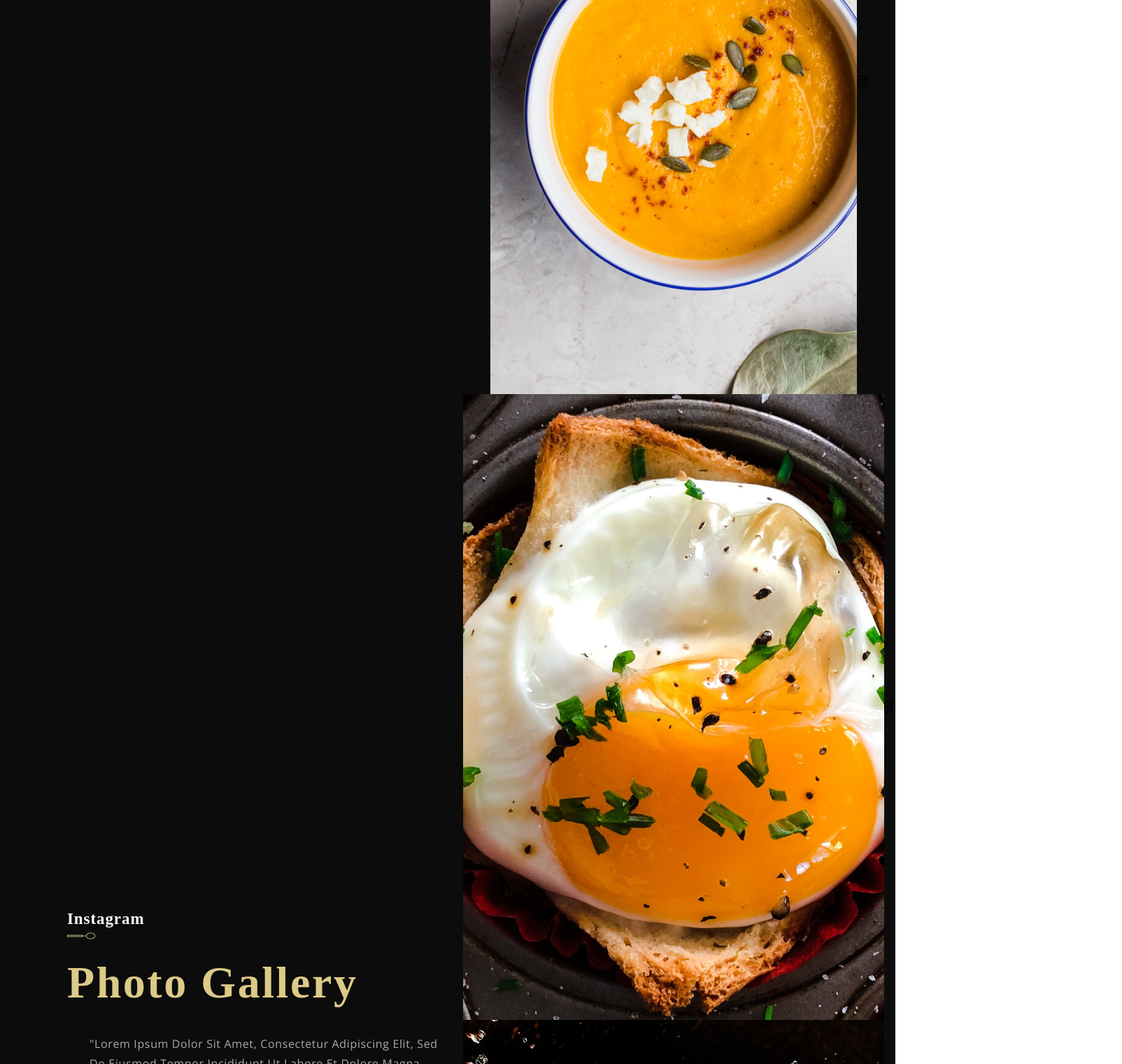
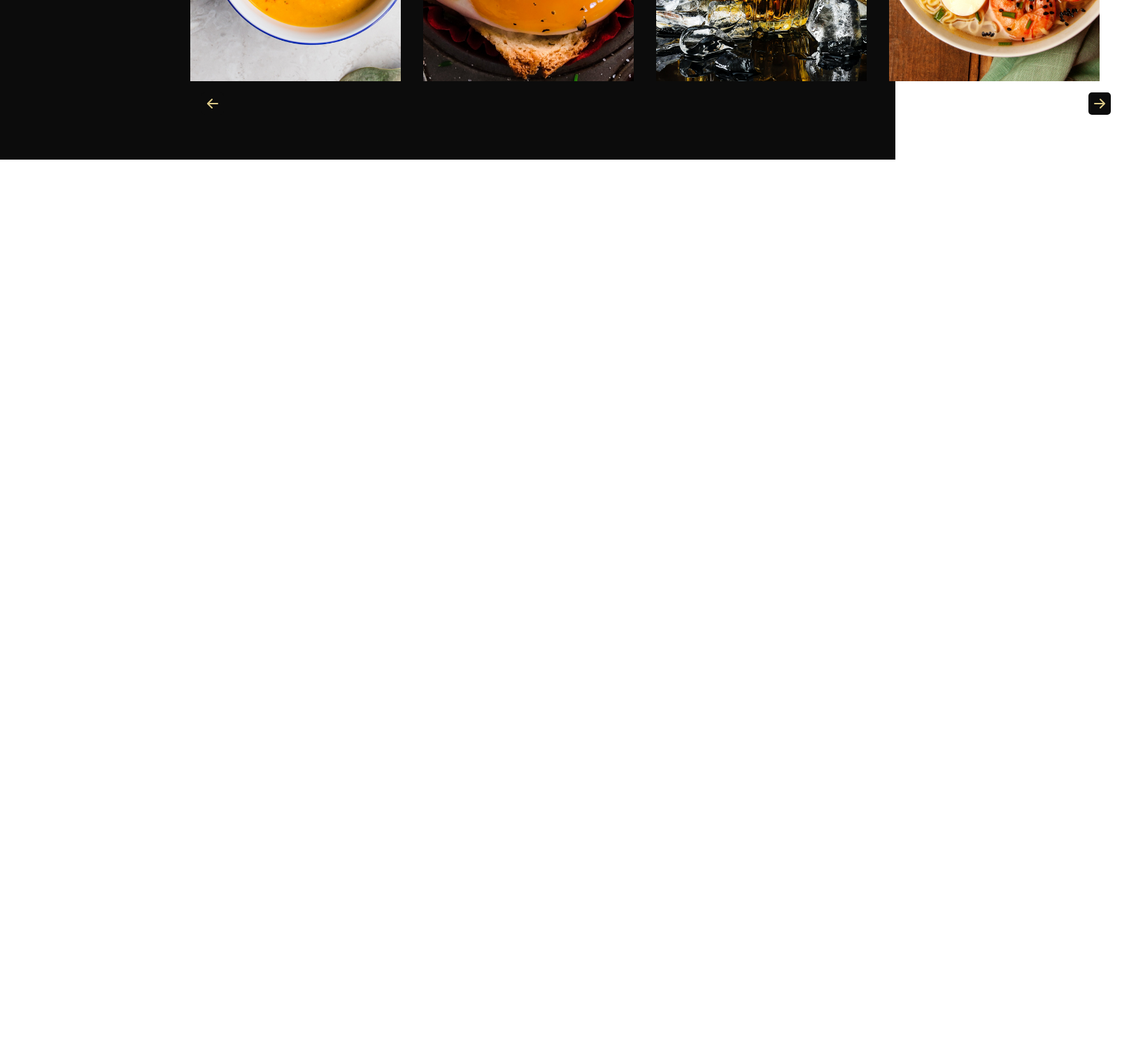
Before and after one commit to Smashedpurse/Geritch-React, a React (Vite) app: page / in a window 1280 px wide. Shown: the part 6200-7720 px from the top of the page at 70% size, 1604 px wide, since content can reach past the window. After the commit the page ends 6428 px from the top, so only its background shows below. Built offline with nearby package versions, Linux system fonts and the light colour scheme; a web font is replaced by a local one.

Commit message:
Add the styles into the Gallerys.css

```diff
--- a/src/containers/Gallery/Gallery.css
+++ b/src/containers/Gallery/Gallery.css
@@ -5,3 +5,101 @@
     background: var(--color-black);
     padding:4rem 0 4rem 6rem;
 }
+
+.app__gallery-content{
+    flex: 1;
+    display: flex;
+    justify-content: center;
+    align-items: flex-start;
+    flex-direction: column;
+
+    min-width: 500px;
+    padding-right: 2rem;
+}
+
+.app__gallery-content button{
+    margin-top: 1rem;
+}
+
+
+.app__gallery-images{
+    flex: 1;
+    display: flex;
+    flex-direction: row;
+    max-width: 50%;
+    position: relative;
+}
+
+.app__gallery-images_container{
+    display: flex;
+    flex-direction: row;
+    width: max-content;
+    overflow-x: scroll;
+
+    -ms-overflow-style: none;
+    scrollbar-width: none;
+}
+
+.app__gallery-images_container::-webkit-scrollbar{
+    display: none;
+}
+
+
+.app__gallery-images_card{
+    position: relative;
+    min-width: 301px;
+    height: 447px;
+    margin-right: 2rem;
+}
+
+.gallery__image-icon{
+    position: absolute;
+    color:#FFF;
+
+    font-size: 2rem;
+    opacity: 0.5;
+    transition: .5s ease;
+    cursor: pointer;
+}
+
+.app__gallery-images_card img{
+    width: 100%;
+    height: 100%;
+    object-fit: cover;
+    opacity: 1;
+    transition: 0.5s ease;
+}
+
+.app__gallery-images_card:hover img{
+    opacity: 0.35;
+}
+
+
+.app__gallery-images_card:hover .gallery__image-icon{
+    opacity: 1;
+}
+
+
+.app__gallery-images_arrows{
+    width: 100%;
+    display: flex;
+    justify-content: space-between;
+    align-items: center;
+    padding: 0 1rem;
+    position: relative;
+    bottom: 5%;
+    margin-top: 1rem;
+}
+
+.gallery__arrow-icon{
+    color: var(--color-golden);
+    font-size: 2rem;
+    cursor: pointer;
+    background-color: var(--color-black);
+    border-radius: 5px;
+}
+
+
+.gallery__arrow-icon:hover{
+    color: var(--color-white);
+}
--- a/src/containers/Gallery/Gallery.jsx
+++ b/src/containers/Gallery/Gallery.jsx
@@ -32,17 +32,17 @@
         </div>
 
         <div className='app__galley-images'>
-            <div className='app__gallery-iamges_container' ref={scrollRef}>
+            <div className='app__gallery-images_container' ref={scrollRef}>
                 {GalleryImages.map((image,index)=>(
                     <div className='app__gallery-images_card flex__center' key={`gallery_image-${index + 1}`}>
-                        <img src={image} alt="GalleryImage" />
-                        <BsInstagram className='Gallery__image-icon'/>
+                        <img src={image} alt="galleryImage" />
+                        <BsInstagram className='gallery__image-icon'/>
                     </div>
                 ))}
             </div>
-            <div className='app__gallery-images_arrow'>
-            <BsArrowLeftShort className='gallery__arrow-icon' onClick={()=>scroll('left')}/>
-            <BsArrowRightShort className='gallery__arrow-icon' onClick={()=>scroll('right')}/>
+            <div className='app__gallery-images_arrows'>
+                <BsArrowLeftShort className='gallery__arrow-icon' onClick={()=>scroll('left')}/>
+                <BsArrowRightShort className='gallery__arrow-icon' onClick={()=>scroll('right')}/>
             </div>
         </div>
     </div>
```
